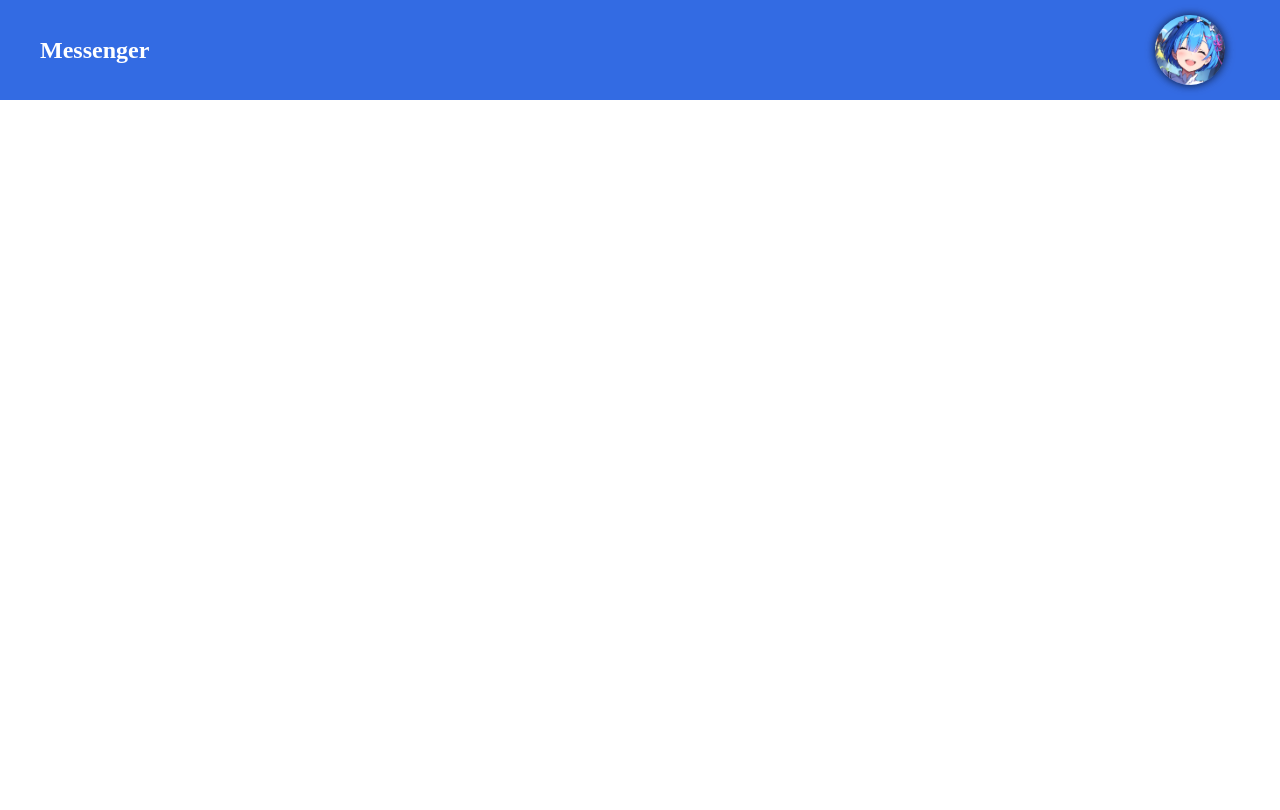
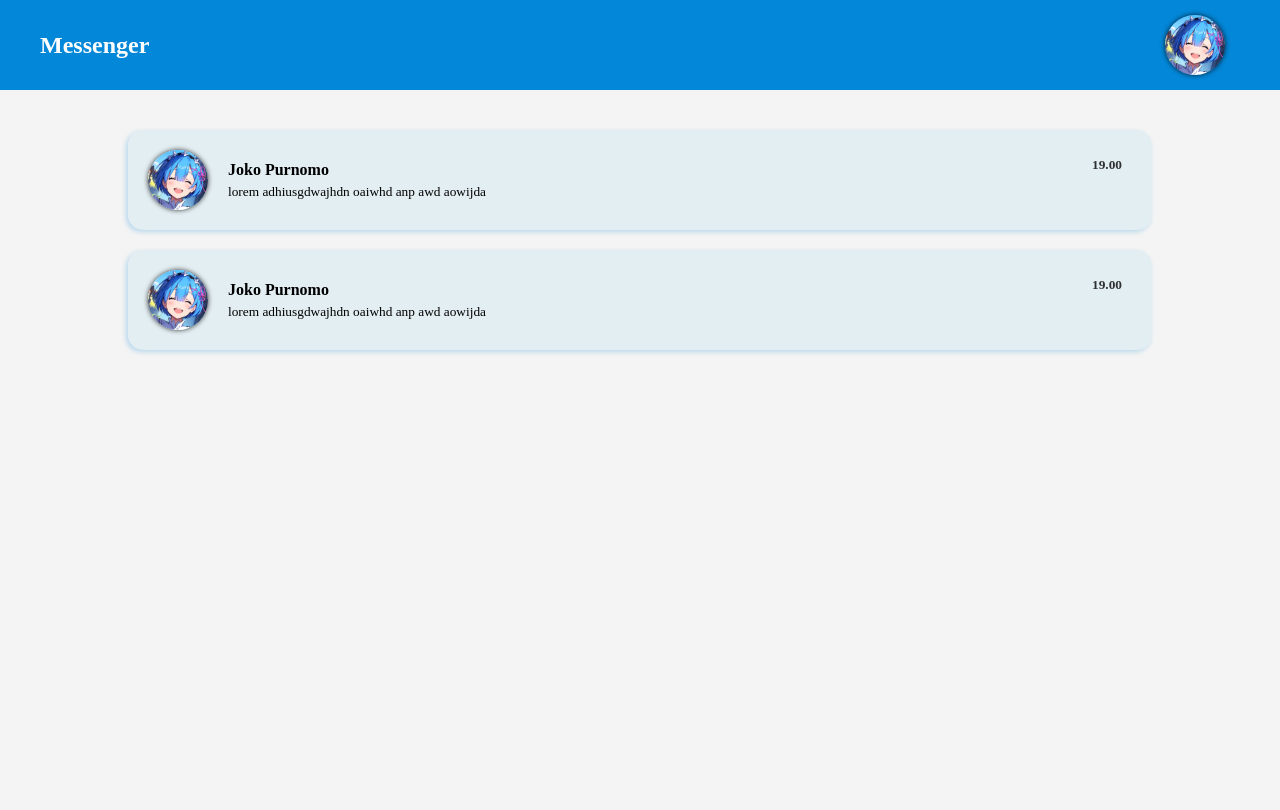
Before and after one commit to JKP5758/Messenger, a PHP site: page /view/dashboard in a window 1280 px wide. Before the commit the page ends 100 px from the top, so only its background shows below. Run offline with PHP 8.4, Linux system fonts and the light colour scheme; the visitor is signed in with stand-in values (Sample User, id 1).

Commit message:
Membuat halaman utama

```diff
--- /dev/null
+++ b/css/dashboard.css
@@ -0,0 +1,78 @@
+@media (max-width: 450px) {
+    body .container{
+        margin: 1vh 2.5vw;
+    }
+
+    .container .people{
+        padding: 10px;
+        margin-bottom: 10px;
+    }
+}
+
+.container {
+    /* border: 3px solid red; */
+    margin: 5vh 10vw;
+    height: 80vh;
+    display: flex;
+    flex-direction: column;
+    border-radius: 15px;
+}
+
+.people{
+    width: 100%;
+    background-color: #E3EEF2;
+    display: flex;
+    flex-direction: row;
+    align-items: center;
+    padding: 20px;
+    border-radius: 15px;
+    justify-content: space-around;
+    margin-bottom: 20px;
+    box-shadow: -2px 2px 5px rgba(4, 135, 217, 0.25);
+}
+
+.nama_pesan{
+    flex-grow: 1;
+    display: flex;
+    flex-direction: column;
+    margin: 0 min(3%, 20px);
+
+}
+
+.nama_pesan input.nama{
+    font-weight: bold;
+    font-size: medium;
+    margin-bottom: 5px;
+}
+
+.nama_pesan input.pesan,input.nama{
+    pointer-events: none;
+    border: none;
+    background-color: transparent;
+    padding: 0;
+    margin: 0;
+    outline: none;
+    white-space: nowrap; /* Pastikan teks tidak membelok */
+    overflow: hidden; /* Sembunyikan teks yang melebihi lebar input */
+    text-overflow: ellipsis; /* Tambahkan elipsis (...) di akhir teks yang terpotong */
+
+}
+
+.people .waktu{
+    height: 50px;
+}
+
+.people .waktu .jam{
+    pointer-events: none;
+    border: none;
+    background-color: transparent;
+    padding: 0;
+    margin: 0;
+    outline: none;
+    white-space: nowrap; /* Pastikan teks tidak membelok */
+    overflow: hidden; /* Sembunyikan teks yang melebihi lebar input */
+    text-overflow: ellipsis; /* Tambahkan elipsis (...) di akhir teks yang terpotong */
+    width: 40px;
+    font-weight: bold;
+    color: rgba(0, 0, 0, 0.8);
+}
--- a/css/template.css
+++ b/css/template.css
@@ -5,6 +5,29 @@
     box-sizing: border-box;
     font-family: poppins;
 }
+body{
+    background-color: #f4f4f4;
+}
+
+#pesan{
+    font-family: system-ui, -apple-system, BlinkMacSystemFont, 'Segoe UI', Roboto, Oxygen, Ubuntu, Cantarell, 'Open Sans', 'Helvetica Neue', sans-serif;
+}
+
+
+/* Color Theme Swatches in Hex */
+.Winter-at-Flathead-Lake-MT-1-hex { color: #0455BF; }
+.Winter-at-Flathead-Lake-MT-2-hex { color: #023373; }
+.Winter-at-Flathead-Lake-MT-3-hex { color: #022859; }
+.Winter-at-Flathead-Lake-MT-4-hex { color: #0487D9; }
+.Winter-at-Flathead-Lake-MT-5-hex { color: #E3EEF2; }
+
+/* Color Theme Swatches in RGBA */
+.Winter-at-Flathead-Lake-MT-1-rgba { color: rgba(3, 84, 191, 1); }
+.Winter-at-Flathead-Lake-MT-2-rgba { color: rgba(1, 51, 114, 1); }
+.Winter-at-Flathead-Lake-MT-3-rgba { color: rgba(1, 40, 89, 1); }
+.Winter-at-Flathead-Lake-MT-4-rgba { color: rgba(3, 135, 216, 1); }
+.Winter-at-Flathead-Lake-MT-5-rgba { color: rgba(227, 238, 242, 1); }
+
 
 
 a{
@@ -15,18 +38,30 @@ ul li{
     list-style: none;
 }
 
+@media (max-width: 450px) {
+    body nav{
+        padding: 0 2.5vh 0 3vh;
+    }
+}
 
 nav{
     z-index: 99;
-    position: fixed;
+    /* position: fixed; */
     width: 100%;
     min-height: 10vh;
-    background-color: rgba(0, 70, 220, 0.8);
+    background-color: rgba(3, 135, 216, 1);
     display: flex;
     justify-content: space-between;
     align-items: center;
     padding: 0 5vh;
     color: rgb(255, 255, 255);
+
+    transition: all 0.3s;
+}
+
+nav ul li:hover{
+    padding-right: 1vh;
+    justify-content: space-between;
 }
 
 nav ul li{
@@ -47,16 +82,17 @@ nav ul li{
     opacity: 0;
     display: block;
     position: absolute;
-    pointer-events: all 0.15s;
+    pointer-events: none;
+    transition: all 0.15s;
 }
 
 nav ul li:hover .profil .data_nama{
+    z-index: 99;
     pointer-events: auto;
     opacity: 100;
     display: flex;
     position: relative;
     flex-direction: column;
-    align-items: left;
     margin-left: 20px;
     transition: all 0.3s;
 
@@ -70,10 +106,10 @@ nav ul li:hover .profil .data_nama{
 }
 
 .foto_profil{
-    width: 70px;
-    height: 70px;
+    width: 60px;
+    height: 60px;
     border-radius: 50%;
-    box-shadow: 0 0 10px rgba(0, 0, 0, 0.8);
+    box-shadow: 0 0 5px rgba(0, 0, 0, 0.8);
     transition: all 0.3s;
 }
 
@@ -106,12 +142,12 @@ nav ul li:hover .dropdown{
     position: absolute;
     right: 0;
 
-    background-color: rgba(0, 70, 220, 0.8);
+    background-color: rgba(3, 135, 216, 1);
     border-radius: 0  0 10px 10px ;
 }
 
 .dropdown ul li{
-    min-width: 150px;
+    min-width: 200px;
     padding: 16px;
     text-align: left;
     border-radius: 10px;
@@ -119,7 +155,7 @@ nav ul li:hover .dropdown{
 }
 
 .dropdown ul li:hover{
-    background-color:  rgba(0, 50, 160, 0.75);
+    background-color:  rgba(3, 84, 191, 0.5);
 }
 
 .dropdown ul li a{
--- a/view/dashboard/index.php
+++ b/view/dashboard/index.php
@@ -12,6 +12,7 @@
 <head>
     <meta charset="UTF-8">
     <meta name="viewport" content="width=device-width, initial-scale=1.0">
+    <link rel="stylesheet" href="../../css/dashboard.css">
     <link rel="stylesheet" href="../../css/template.css">
     <title>Messenger</title>
 </head>
@@ -19,5 +20,34 @@
     <?php
         require "../template/navbar.php";
     ?>
+
+    <div class="container">
+        <a href="">
+            <div class="people">
+                <img class="foto_profil" src="../../aset/profil/01.png" alt="Foto Profil">
+                <div class="nama_pesan">
+                    <!-- <span class="nama">joko Purnomo</span> -->
+                    <input type="text" value="Joko Purnomo" class="nama" id="" readonly>
+                    <input type="text" value="lorem adhiusgdwajhdn oaiwhd anp awd aowijda" class="pesan" id="" readonly>
+                </div>
+                <div class="waktu">
+                    <input type="text" value="19.00" class="jam" id="" readonly>
+                </div>
+            </div>
+        </a>
+        <a href="">
+            <div class="people">
+                <img class="foto_profil" src="../../aset/profil/01.png" alt="Foto Profil">
+                <div class="nama_pesan">
+                    <!-- <span class="nama">joko Purnomo</span> -->
+                    <input type="text" value="Joko Purnomo" class="nama" id="" readonly>
+                    <input type="text" value="lorem adhiusgdwajhdn oaiwhd anp awd aowijda" class="pesan" id="" readonly>
+                </div>
+                <div class="waktu">
+                    <input type="text" value="19.00" class="jam" id="" readonly>
+                </div>
+            </div>
+        </a>
+    </div>
 </body>
 </html>
--- a/view/template/navbar.php
+++ b/view/template/navbar.php
@@ -10,7 +10,7 @@
                 <div class="profil">
                     <img class="foto_profil" src="../../aset/profil/01.png" alt="Foto Profil">
                     <div class="data_nama">
-                        <span class="nama">joko Purnomo</span>
+                        <span class="nama">Joko Purnomo</span>
                         <span class="username">jkp</span>
                     </div>
                 </div>
```
